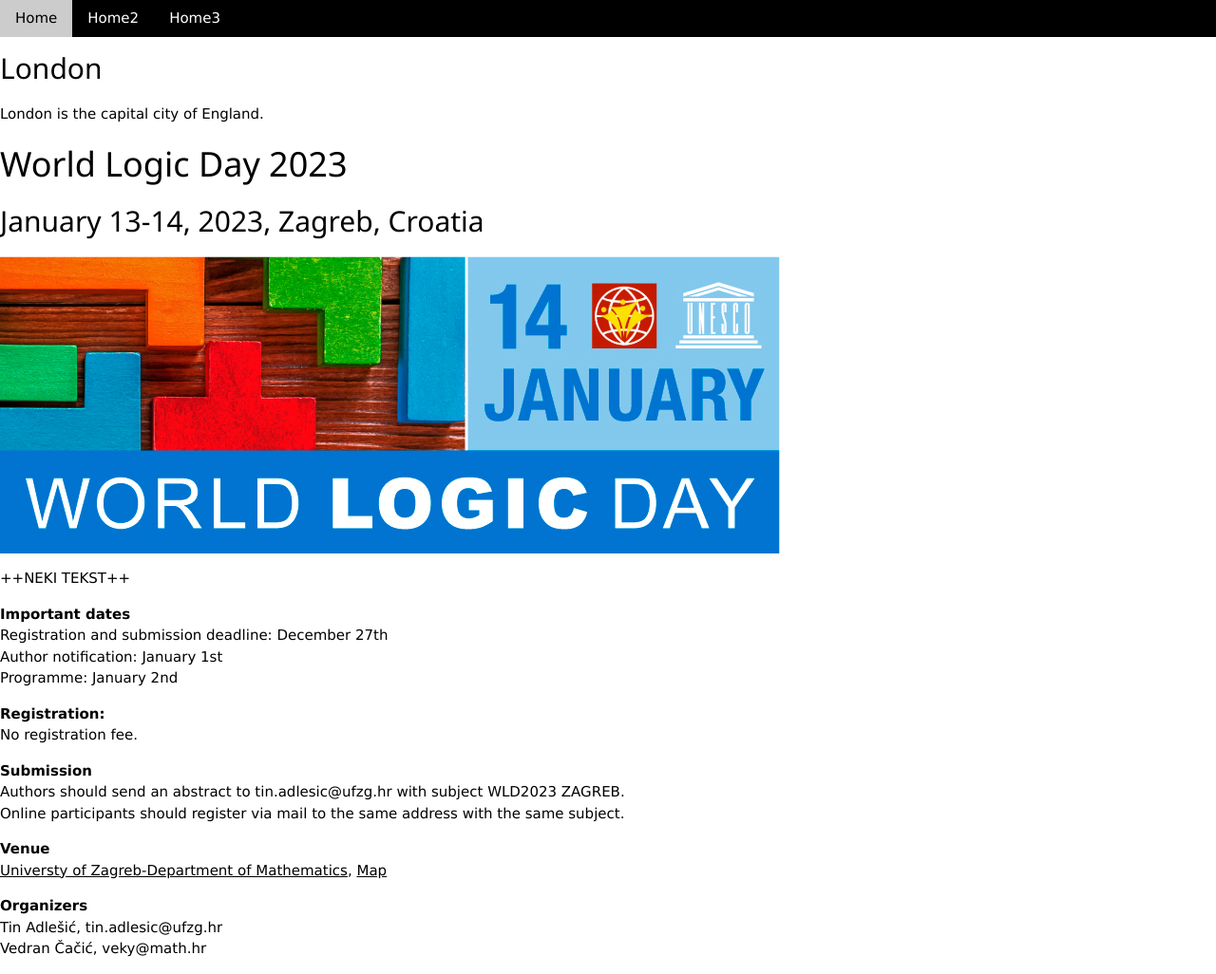
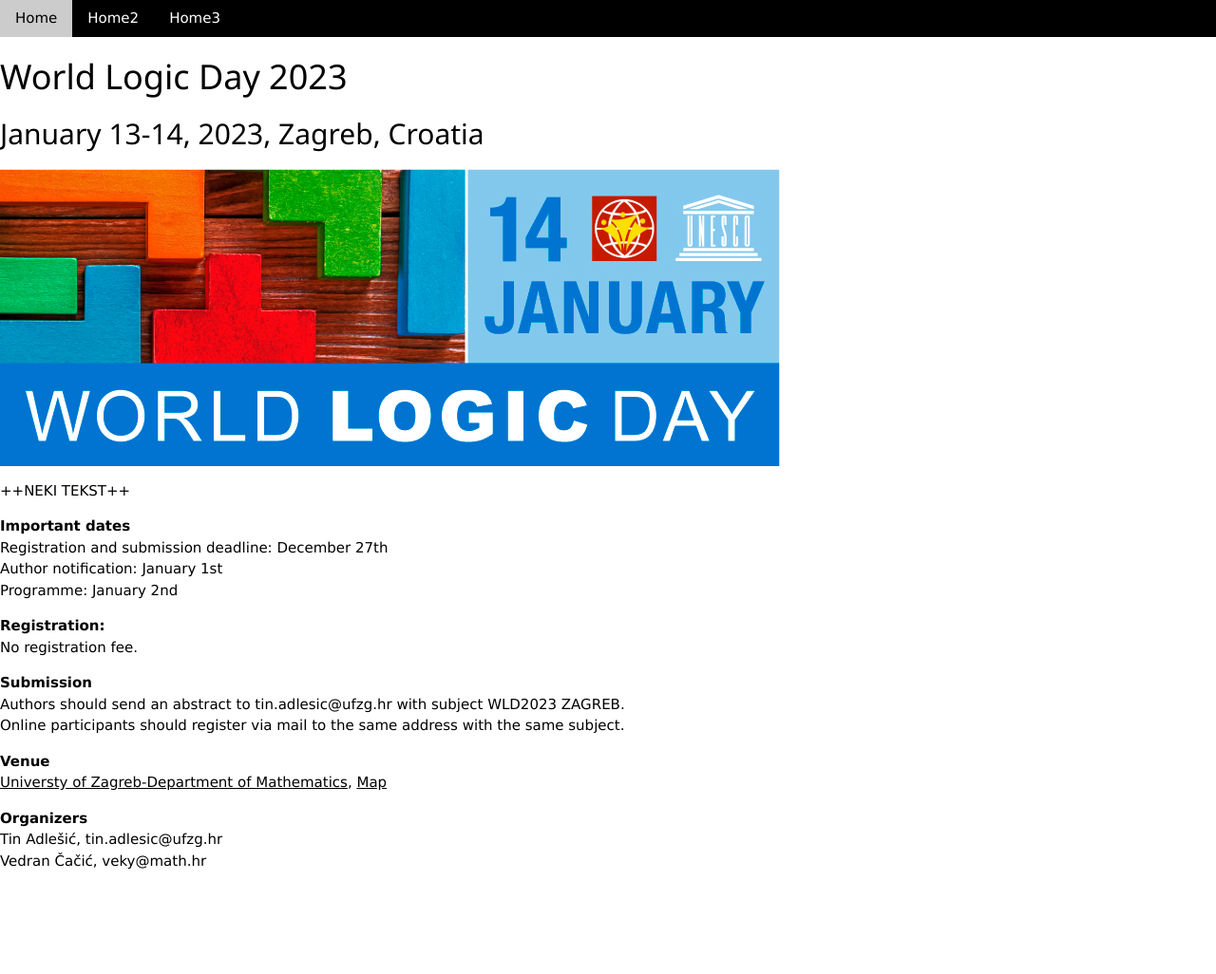
Before and after one commit to vedgar/logicday, a Jekyll site: the page built from README.md, in a window 1280 px wide. Shown: the whole page at 95% size. Built offline with Jekyll 4.4.1, drawn with Linux system fonts in a browser that asks for light colours; our own code applies the rules of GitHub Pages for plain Markdown files; after the commit the page ends 933 px from its top, so only the background shows below that.

Commit message:
Update default.html

```diff
--- a/_layouts/default.html
+++ b/_layouts/default.html
@@ -12,8 +12,8 @@
 </div>
 
 <div id="Home" class="tab">
-  <h2>London</h2>
-  <p>London is the capital city of England.</p>
+  <h2><title>{{ page.title }}</title></h2>
+  <p>{{ content }}</p>
 </div>
 
 <div id="Home2" class="tab" style="display:none">
@@ -24,11 +24,6 @@
 <div id="Home3" class="tab" style="display:none">
   <h2>Tokyo</h2>
   <p>Tokyo is the capital of Japan.</p>
-</div>
-
-<div class="title-content">
-  <h2><title>{{ page.title }}</title></h2>
-  <p>{{ content }}</p>
 </div>
 
 <script>
```
